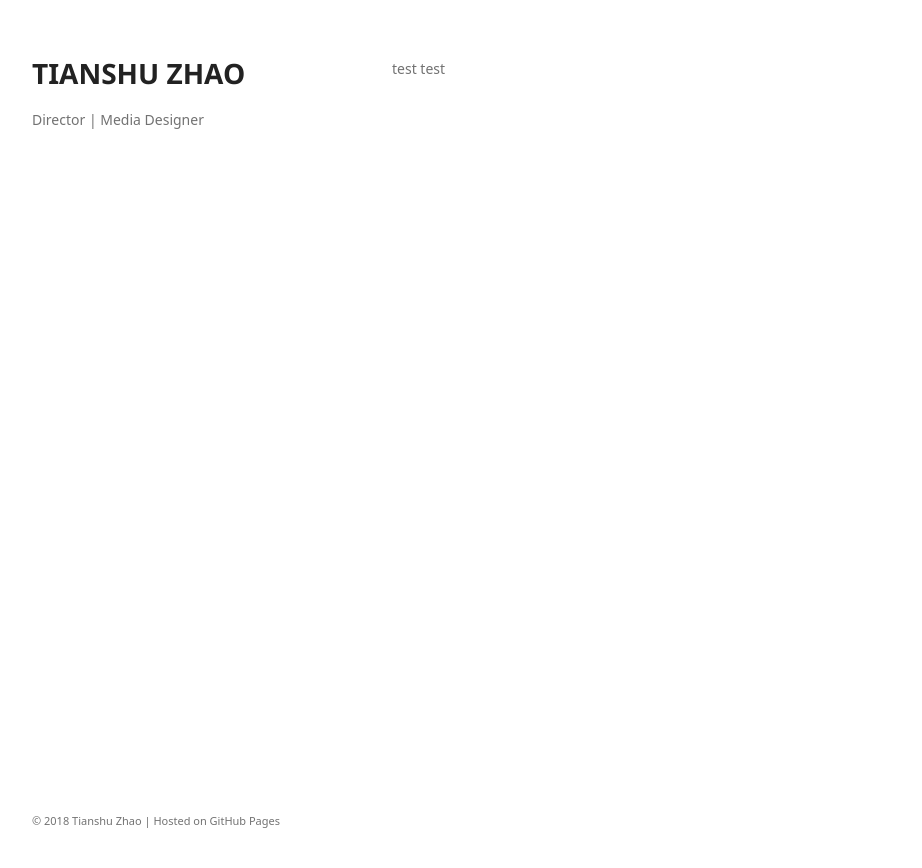
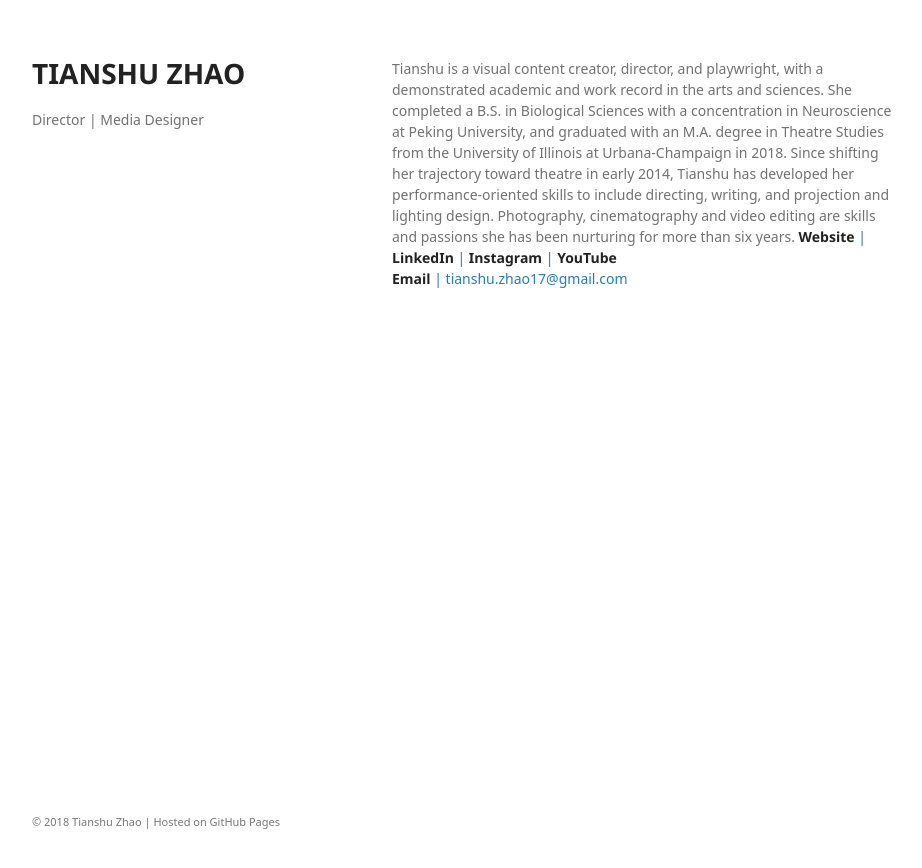
Before and after one commit to tianshu-z/tianshu-z.github.io, a Jekyll site: the page built from biography.html, in a window 1280 px wide. Shown: the top 868 px of the page, without its empty margins (178-1100 px from the left). Built offline with Jekyll 4.4.1, drawn with Linux system fonts in a browser that asks for light colours; some web fonts are replaced.

Commit message:
Update biography.html

```diff
--- a/biography.html
+++ b/biography.html
@@ -3,4 +3,10 @@ layout: default
 ---
 
 
-test test
+Tianshu is a visual content creator, director, and playwright, with a demonstrated academic and work record in the arts and sciences. She completed a B.S. in Biological Sciences with a concentration in Neuroscience at Peking University, and graduated with an M.A. degree in Theatre Studies from the University of Illinois at Urbana-Champaign in 2018. Since shifting her trajectory toward theatre in early 2014, Tianshu has developed her performance-oriented skills to include directing, writing, and projection and lighting design. Photography, cinematography and video editing are skills and passions she has been nurturing for more than six years.
+
+
+
+
+<a href="https://tianshu-z.github.io"><strong>Website</strong> | <a href="https://www.linkedin.com/in/tianshu-zhao-60348766/"><strong>LinkedIn</strong> | <a href="https://www.instagram.com/zoe_zhao17"><strong>Instagram</strong> | <a href="https://www.youtube.com/channel/UCl8aHmXObdkvdteCA-g0PMg?view_as=subscriber"><strong>YouTube</strong>
+<br><strong>Email</strong> | tianshu.zhao17@gmail.com
```
